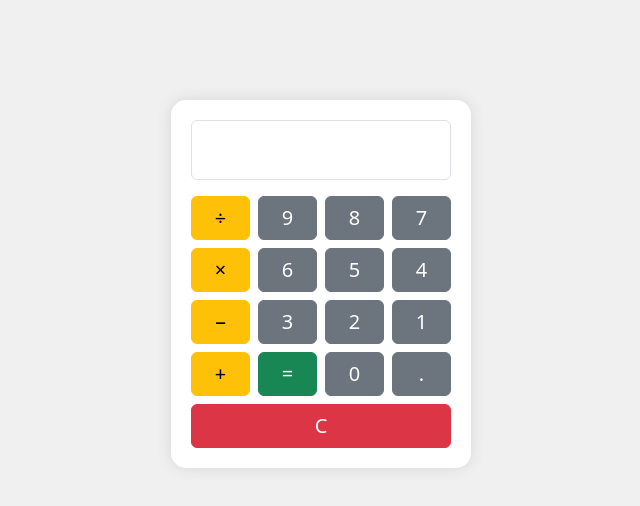
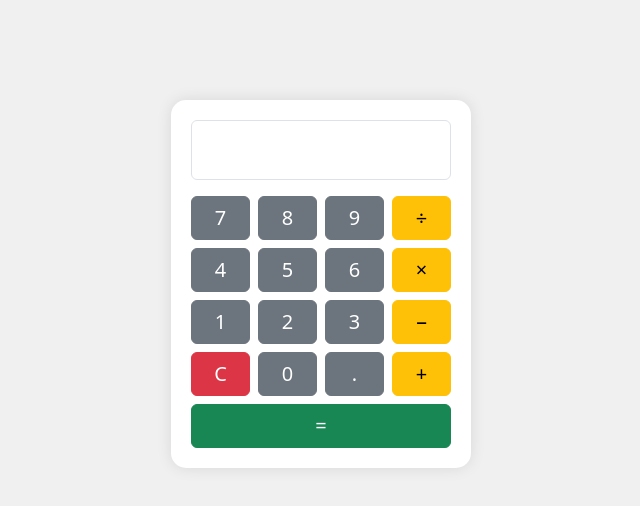
Before and after one commit to RezaZare81/Js-Practice, a plain HTML site: page PanelAdmin.html in a window 1280 px wide. Shown: the whole page, without its empty margins (319-959 px from the left). Drawn offline with nearby package versions, Linux system fonts and the light colour scheme.

Commit message:
edit layout calculator

```diff
--- a/PanelAdmin.html
+++ b/PanelAdmin.html
@@ -24,7 +24,7 @@
     }
   </style>
 </head>
-<body style="background-color:#f0f0f0;">
+<body style="background-color:#f0f0f0;" dir="ltr">
 
 <div class="calculator">
   <input type="text" id="result" class="form-control mb-3" readonly>
@@ -45,12 +45,12 @@
     <div class="col-3"><button class="btn btn-secondary w-100" onclick="append('3')">3</button></div>
     <div class="col-3"><button class="btn btn-warning w-100" onclick="append('-')">−</button></div>
 
+    <div class="col-3"><button class="btn btn-danger w-100" onclick="clearResult()">C</button></div>
+    <div class="col-3"><button class="btn btn-secondary w-100" onclick="append('0')">0</button></div>
     <div class="col-3"><button class="btn btn-secondary w-100" onclick="append('.')">.</button></div>
-    <div class="col-3"><button class="btn btn-secondary w-100" onclick="append('0')">0</button></div>
-    <div class="col-3"><button class="btn btn-success w-100" onclick="calculate()">=</button></div>
     <div class="col-3"><button class="btn btn-warning w-100" onclick="append('+')">+</button></div>
 
-    <div class="col-12"><button class="btn btn-danger w-100" onclick="clearResult()">C</button></div>
+    <div class="col-12"><button class="btn btn-success w-100" onclick="calculate()">=</button></div>
   </div>
 </div>
 
```
